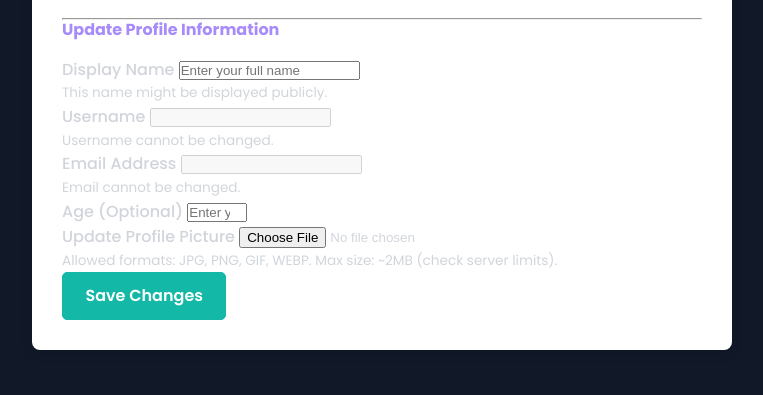
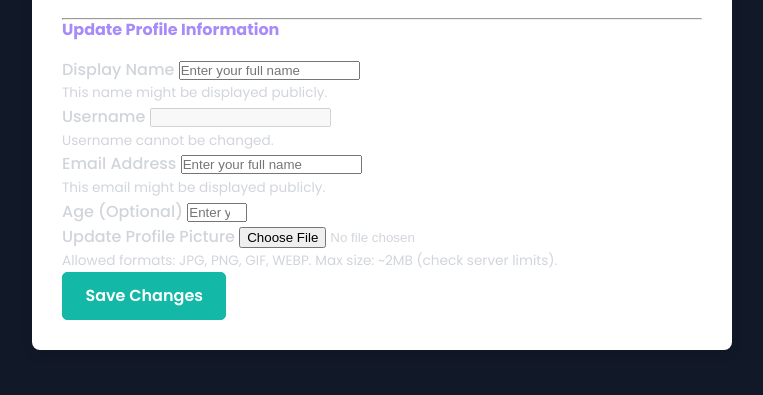
Before and after one commit to Sharadgup/AGI-Innovation, a Flask app: template src/templates/auth/profile.html in a window 1280 px wide. Shown: the part 433-828 px from the top of the page, without its empty margins (258-1021 px from the left). Run offline with Flask 3, Linux system fonts and the light colour scheme; the template is opened without the code that fills it, so the values that code supplies are empty; parts of the project's set-up code (start-up, migrations or seed data) failed here and were passed over.

Commit message:
project modified

```diff
--- a/src/routes/auth_routes.py
+++ b/src/routes/auth_routes.py
@@ -350,7 +350,7 @@ def view_profile():
         if not user_data: flash("User not found.", "danger"); session.clear(); return redirect(url_for('auth.login'))
 
         # Prepare profile data safely
-        profile_data = { "_id": str(user_data["_id"]), "username": user_data.get("username"), "email": user_data.get("email"), "name": user_data.get("name", ""), "age": user_data.get("age", ""), "profile_picture_url": None, "login_method": user_data.get("login_method", "password") }
+        profile_data = { "_id": str(user_data["_id"]), "username": user_data.get("username"), "email": user_data.get(["email",""]), "name": user_data.get("name", ""), "age": user_data.get("age", ""), "profile_picture_url": None, "login_method": user_data.get("login_method", "password") }
         db_path = user_data.get("profile_picture_path")
         if db_path:
             try:
@@ -385,6 +385,7 @@ def update_profile():
 
         name = request.form.get('name', '').strip()
         age_str = request.form.get('age', '').strip()
+        email_str = request.form.get('email','').strip()
         profile_image_file = request.files.get('profile_picture')
 
         update_data = {"$set": {"last_modified": datetime.utcnow()}}
--- a/src/templates/auth/profile.html
+++ b/src/templates/auth/profile.html
@@ -116,11 +116,11 @@
             <div class="form-text">Username cannot be changed.</div>
         </div>
 
-        {# Email (Read-only) #}
+        {# Display Email input #}
         <div class="mb-3">
             <label for="email" class="form-label">Email Address</label>
-            <input type="email" class="form-control" id="email" name="email_display" value="{{ user.email | default('', true) }}" disabled readonly>
-            <div class="form-text">Email cannot be changed.</div>
+            <input type="email" class="form-control" id="email" name="email" value="{{ user.email | default('', true) }}" placeholder="Enter your full name">
+            <div class="form-text">This email might be displayed publicly.</div>
         </div>
 
          {# Age Input #}
```
